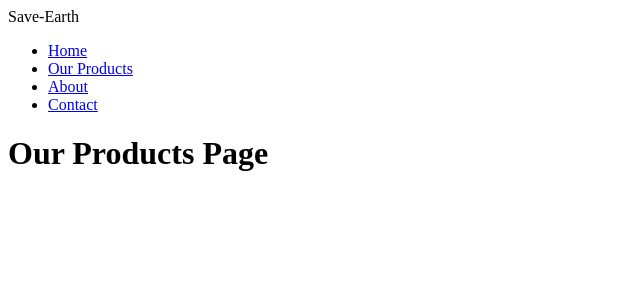
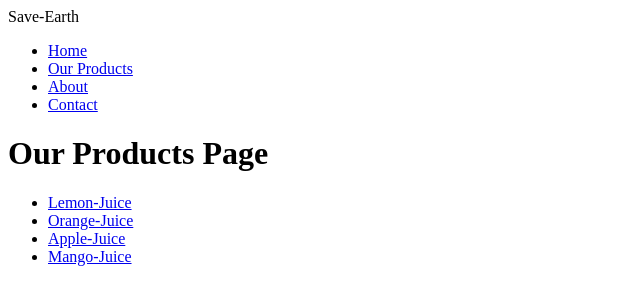
Before and after one commit to danieltsega/Sveltekit-Intro, a SvelteKit app in the folder company-site/: page /product in a window 1280 px wide. Shown: the top 304 px of the page, without its empty margins (0-640 px from the left). Built offline with nearby package versions, Linux system fonts and the light colour scheme.

Commit message:
[Feature]: Add a product listing js code and fetch it in the page

```diff
--- /dev/null
+++ b/company-site/src/routes/product/+page.server.js
@@ -0,0 +1,12 @@
+import { products } from "./data";
+
+export function load() {
+  return {
+    details: products.map((product) => ({
+      slug: product.slug,
+      name: product.name,
+      price: product.price,
+      description: product.description,
+    })),
+  };
+}
--- a/company-site/src/routes/product/+page.svelte
+++ b/company-site/src/routes/product/+page.svelte
@@ -1 +1,11 @@
+<script>
+    export let data;
+</script>
+
 <h1>Our Products Page</h1>
+
+<ul>
+    {#each data.details as { slug, name } }
+        <li><a href="/product/{slug}">{name}</a></li>
+    {/each}
+</ul>
```
